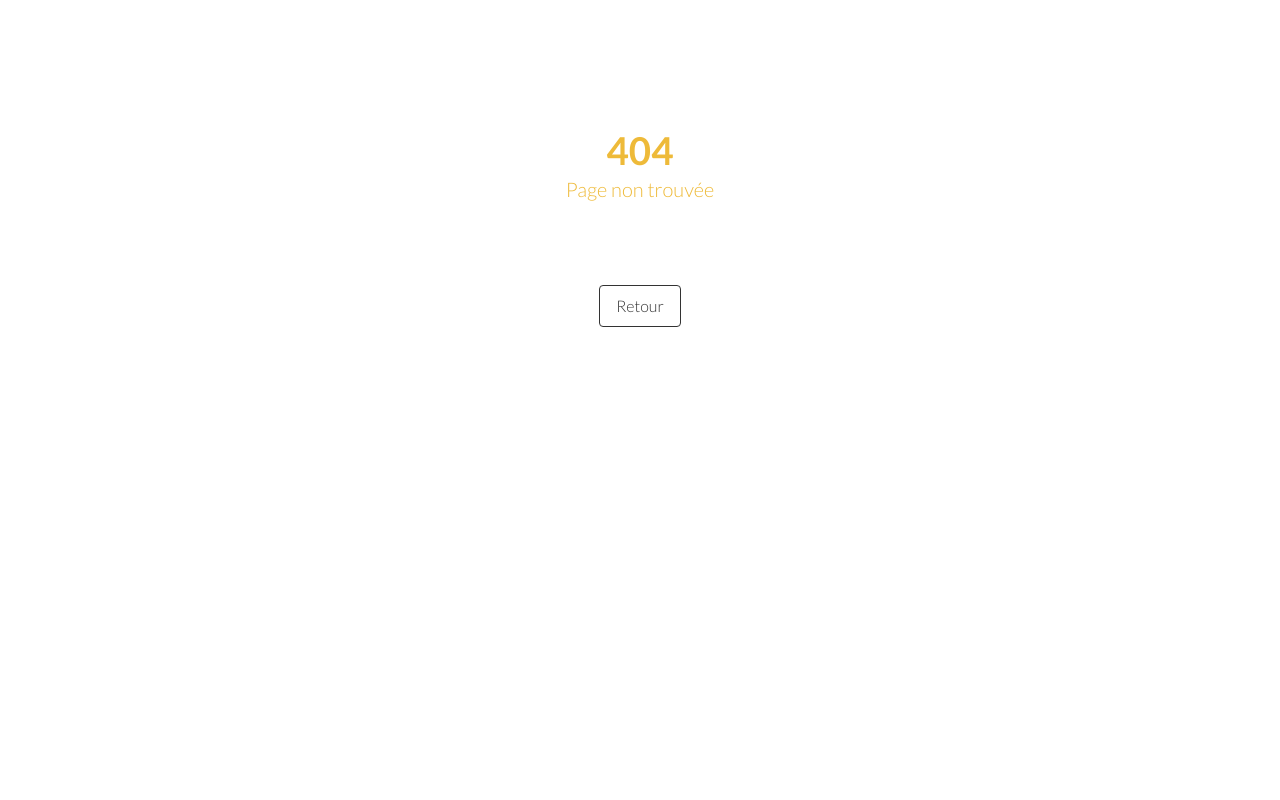
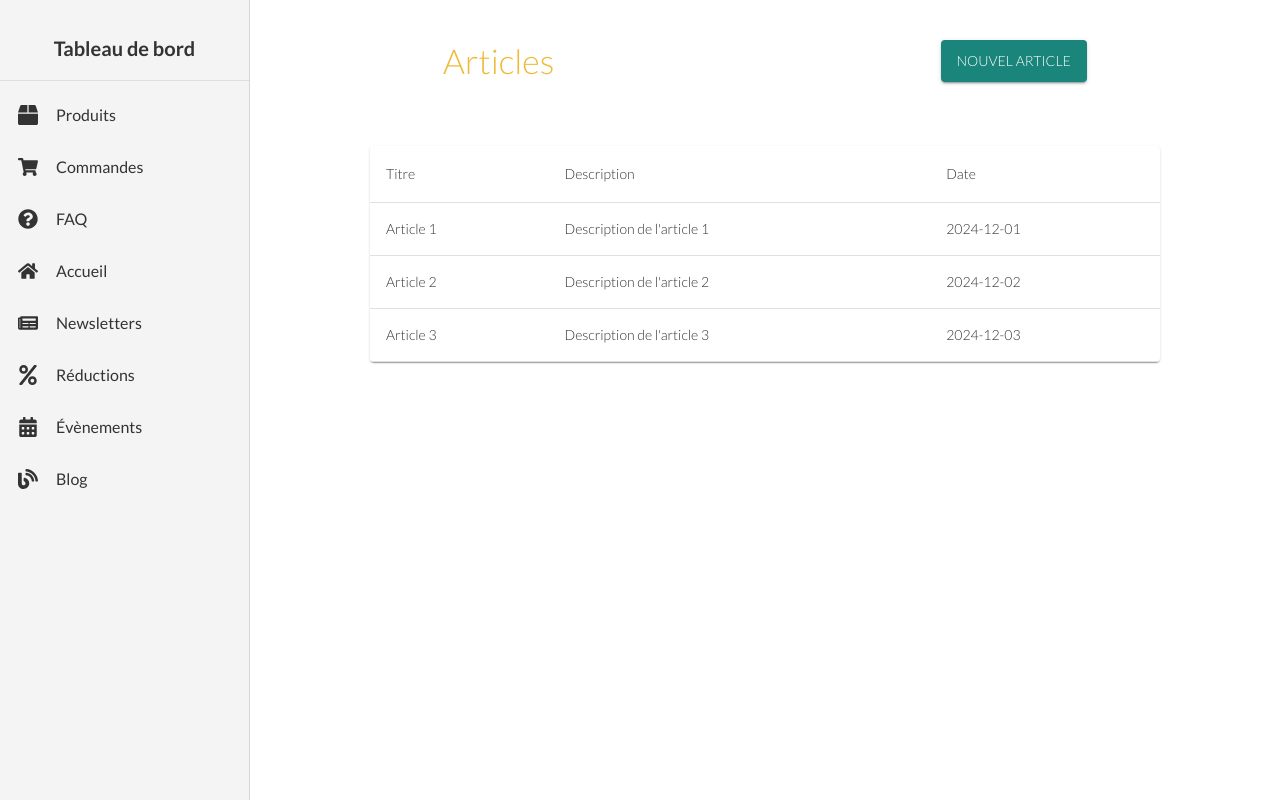
Before and after one commit to LovisCoding/atelier_manon_front, a React (Vite) app: page /admin/blog in a window 1280 px wide. Before the commit this address had no page. Built offline with nearby package versions, Linux system fonts and the light colour scheme.

Commit message:
Ajout Blog et modification FAQ

```diff
--- a/routes/AppRoutes.jsx
+++ b/routes/AppRoutes.jsx
@@ -23,6 +23,8 @@ import FoireAuxQuestions from '../src/pages/admin/FAQ/FAQS.jsx';
 import FAQDetails from '../src/pages/admin/FAQ/FAQ.jsx';
 import Footer from '../src/components/Footer.jsx';
 import Navbar from '../src/components/Navbar/Navbar.jsx';
+import Articles from '../src/pages/admin/Articles/Articles.jsx';
+import Article from '../src/pages/admin/Articles/Article.jsx';
 
 const AppRoutes = () => {
 	const location = useLocation();
@@ -50,6 +52,9 @@ const AppRoutes = () => {
 				<Route path="/admin/faq/:id" element={<FAQDetails />} />
 				<Route path="/admin/codesPromo" element={<CodesPromo />} />
 				<Route path="/admin/codesPromo/:id" element={<CodePromo />} />
+				<Route path="/admin/faq" element={<FoireAuxQuestions />} />
+				<Route path="/admin/blog" element={<Articles />} />
+				<Route path="/admin/blog/:id" element={<Article />} />
 
 				{/* Page introuvable */}
 				<Route path="*" element={<NotFound />} />
--- /dev/null
+++ b/src/pages/admin/Articles/Article.jsx
@@ -0,0 +1,65 @@
+import { useParams } from "react-router";
+import SidebarMenu from "../SidebarMenu";
+import {
+    Box,
+    Button,
+    Stack,
+    TextField,
+    Typography
+} from "@mui/material";
+import { useState } from "react";
+
+export default function Article() {
+    const { id } = useParams();
+
+    const [title, setTitle] = useState('');
+    const [description, setDescription] = useState('');
+    const [date, setDate] = useState('');
+
+    const handleSave = () => {
+        alert(`Article sauvegardé:\nID: ${id}\nTitre: ${title}\nDescription: ${description}\nDate: ${date}`);
+    };
+
+    return (
+        <Box display="flex">
+            <SidebarMenu />
+            <Stack spacing={3} mt={5} width="100%" mx={15}>
+                <Typography variant="h4">Détail de l'Article</Typography>
+
+                <TextField
+                    label="Titre de l'article"
+                    variant="outlined"
+                    fullWidth
+                    value={title}
+                    onChange={(e) => setTitle(e.target.value)}
+                />
+
+                <TextField
+                    label="Description de l'article"
+                    variant="outlined"
+                    fullWidth
+                    multiline
+                    rows={4}
+                    value={description}
+                    onChange={(e) => setDescription(e.target.value)}
+                />
+
+                <TextField
+                    label="Date de publication"
+                    variant="outlined"
+                    fullWidth
+                    type="date"
+                    value={date}
+                    onChange={(e) => setDate(e.target.value)}
+                    InputLabelProps={{
+                        shrink: true,
+                    }}
+                />
+
+                <Button variant="contained" color="primary" onClick={handleSave}>
+                    Enregistrer
+                </Button>
+            </Stack>
+        </Box>
+    );
+}
--- /dev/null
+++ b/src/pages/admin/Articles/Articles.jsx
@@ -0,0 +1,67 @@
+import {
+    Box,
+    Button,
+    Container,
+    Paper,
+    Stack,
+    Table,
+    TableBody,
+    TableCell,
+    TableContainer,
+    TableHead,
+    TableRow,
+    Typography
+} from "@mui/material";
+import { useState } from "react";
+import SidebarMenu from "../SidebarMenu";
+import Link from "../../../components/Link";
+
+export default function Articles() {
+    const rows = [
+        { id: 1, title: "Article 1", description: "Description de l'article 1", date: "2024-12-01" },
+        { id: 2, title: "Article 2", description: "Description de l'article 2", date: "2024-12-02" },
+        { id: 3, title: "Article 3", description: "Description de l'article 3", date: "2024-12-03" },
+    ];
+
+    return (
+        <Box display={'flex'}>
+            <SidebarMenu />
+            <Stack sx={{ mt: 5, width: '100%' }}>
+                <Stack direction='row' justifyContent={'space-around'}>
+                    <Typography variant='h4'>Articles</Typography>
+                    <Button LinkComponent={Link} href={"/admin/blog/-1"} variant='contained' color='secondary'>
+                        Nouvel Article
+                    </Button>
+                </Stack>
+                <Box mx={15} mt={8}>
+                    <TableContainer component={Paper}>
+                        <Table>
+                            <TableHead>
+                                <TableRow>
+                                    <TableCell>Titre</TableCell>
+                                    <TableCell>Description</TableCell>
+                                    <TableCell>Date</TableCell>
+                                </TableRow>
+                            </TableHead>
+                            <TableBody>
+                                {rows.map((row) => (
+                                    <TableRow
+                                        key={row.id}
+                                        hover
+                                        style={{ cursor: "pointer" }}
+                                        component={Link}
+                                        href={'/admin/blog/' + row.id}
+                                    >
+                                        <TableCell>{row.title}</TableCell>
+                                        <TableCell>{row.description}</TableCell>
+                                        <TableCell>{row.date}</TableCell>
+                                    </TableRow>
+                                ))}
+                            </TableBody>
+                        </Table>
+                    </TableContainer>
+                </Box>
+            </Stack>
+        </Box>
+    );
+}
--- a/src/pages/admin/FAQ/FAQ.jsx
+++ b/src/pages/admin/FAQ/FAQ.jsx
@@ -1,78 +1,60 @@
-import React, { useState } from 'react';
-import { Box, Typography, Paper, Stack, TextField, Button } from '@mui/material';
-import SidebarMenu from '../SidebarMenu';
-import { useParams } from 'react-router-dom';
+import { useParams } from "react-router";
+import SidebarMenu from "../SidebarMenu";
+import {
+    Box,
+    Button,
+    Stack,
+    TextField,
+    Typography
+} from "@mui/material";
+import { useState } from "react";
 
-const FAQDetails = () => {
+export default function FAQDetails() {
     const { id } = useParams();
 
-  const faqList = [
-    { id: 1, question: 'Lorem ipsum dolor sit amet, consectetur adipiscing elit. Aenean pellentesque dignissim felis ?', answer: 'Lorem ipsum dolor sit amet, consectetur adipiscing elit. Aenean pellentesque dignissim felis' },
-    { id: 2, question: 'Lorem ipsum dolor sit amet, consectetur adipiscing elit. Aenean pellentesque dignissim felis ?', answer: 'Lorem ipsum dolor sit amet, consectetur adipiscing elit. Aenean pellentesque dignissim felis' },
-    { id: 3, question: 'Lorem ipsum dolor sit amet, consectetur adipiscing elit. Aenean pellentesque dignissim felis ?', answer: 'Lorem ipsum dolor sit amet, consectetur adipiscing elit. Aenean pellentesque dignissim felis' },
-    { id: 4, question: 'Lorem ipsum dolor sit amet, consectetur adipiscing elit. Aenean pellentesque dignissim felis ?', answer: 'Lorem ipsum dolor sit amet, consectetur adipiscing elit. Aenean pellentesque dignissim felis' },
-    { id: 5, question: 'Lorem ipsum dolor sit amet, consectetur adipiscing elit. Aenean pellentesque dignissim felis ?', answer: 'Lorem ipsum dolor sit amet, consectetur adipiscing elit. Aenean pellentesque dignissim felis' }
-  ];
-
-  // Recherche de la FAQ par ID, si non trouvée initialise avec des valeurs vides
-  const faq = faqList.find((item) => item.id === parseInt(id));
-  const initialFAQ = faq || { question: '', answer: '' };
-
-  const [editedFAQ, setEditedFAQ] = useState({ ...initialFAQ });
+    const [faq, setFaq] = useState({
+        question: '',
+        answer: ''
+    });
 
     const handleChange = (field, value) => {
-    setEditedFAQ(prevState => ({
-      ...prevState,
-      [field]: value
-    }));
+        setFaq((prev) => ({ ...prev, [field]: value }));
     };
 
     const handleSave = () => {
-    // Handle save logic (e.g., API call to save the edited FAQ)
-    console.log("Saved:", editedFAQ);
-  };
-
-  const handleDelete = () => {
-    // Handle delete logic (e.g., API call to delete the FAQ)
-    console.log("Deleted FAQ with id:", editedFAQ.id);
+        alert(`FAQ sauvegardée:\nID: ${id}\nQuestion: ${faq.question}\nRéponse: ${faq.answer}`);
     };
 
     return (
         <Box display="flex">
             <SidebarMenu />
-      <Box sx={{ padding: 5, flexGrow: 1 }}>
-        <Paper elevation={3} sx={{ padding: 5, position: 'relative' }}>
-          <Box sx={{ position: 'absolute', top: 16, right: 16 }}>
-            <Button variant="contained" color="primary" onClick={handleSave} sx={{ fontWeight: 'bold', marginRight: 1 }}>Enregistrer</Button>
-            <Button variant="contained" color="error" onClick={handleDelete} sx={{ fontWeight: 'bold' }}>Supprimer</Button>
-          </Box>
+            <Stack spacing={3} mt={5} width="100%" mx={15}>
+                <Typography variant="h4">{id === "-1" ? "Nouvelle FAQ" : "Détail de la FAQ"}</Typography>
 
-          <Stack spacing={3}>
-            <Typography variant="h6" color="textSecondary">
-              Question :
-            </Typography>
                 <TextField
+                    label="Question"
                     variant="outlined"
                     fullWidth
-              value={editedFAQ.question}
+                    value={faq.question}
                     onChange={(e) => handleChange('question', e.target.value)}
+                    inputProps={{ style: { color: 'black' } }}
                 />
-            <Typography variant="h6" color="textSecondary">
-              Réponse :
-            </Typography>
+
                 <TextField
+                    label="Réponse"
                     variant="outlined"
                     fullWidth
                     multiline
                     rows={4}
-              value={editedFAQ.answer}
+                    value={faq.answer}
                     onChange={(e) => handleChange('answer', e.target.value)}
+                    inputProps={{ style: { color: 'black' } }}
                 />
+
+                <Button variant="contained" color="primary" onClick={handleSave}>
+                    Enregistrer
+                </Button>
             </Stack>
-        </Paper>
-      </Box>
         </Box>
     );
-};
-
-export default FAQDetails;
+}
--- a/src/pages/admin/SidebarMenu.jsx
+++ b/src/pages/admin/SidebarMenu.jsx
@@ -10,7 +10,7 @@ import {
   useMediaQuery,
   IconButton
 } from '@mui/material';
-import { FaBox, FaShoppingCart, FaQuestionCircle, FaHome, FaNewspaper, FaPercent, FaCalendarAlt } from 'react-icons/fa';
+import { FaBox, FaShoppingCart, FaQuestionCircle, FaHome, FaNewspaper, FaPercent, FaCalendarAlt, FaBlog } from 'react-icons/fa';
 import MenuIcon from '@mui/icons-material/Menu';
 import Link from '../../components/Link';
 
@@ -86,6 +86,7 @@ const SidebarMenu = ({ children }) => {
             { text: 'Newsletters', href: '/admin/newsletter', icon: <FaNewspaper /> },
             { text: 'Réductions', href: '/admin/codesPromo', icon: <FaPercent /> },
             { text: 'Évènements', href: '/admin/evenements', icon: <FaCalendarAlt /> },
+            { text: 'Blog', href: '/admin/blog', icon: <FaBlog /> },
           ].map((item) => (
             <ListItem
               button
```
Lines whose indentation alone changed are shown as unchanged.
